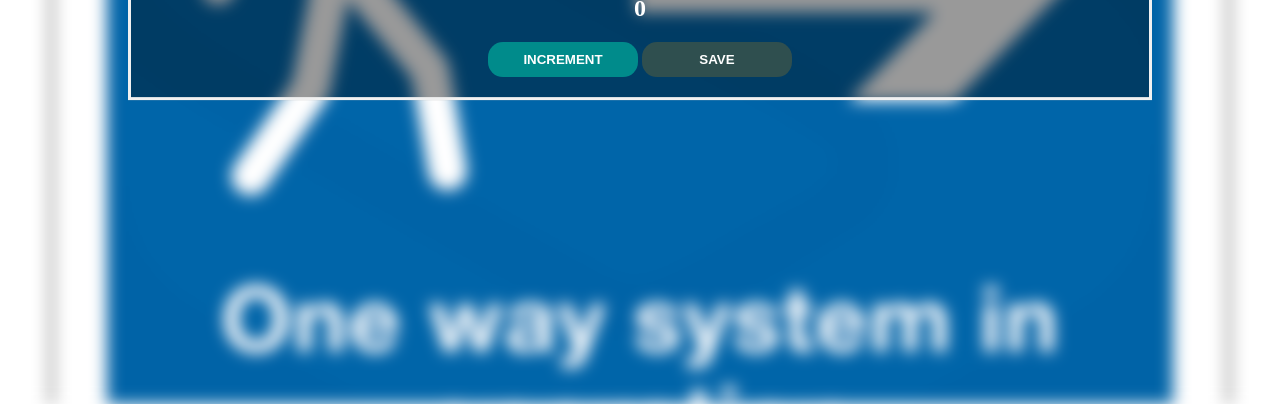
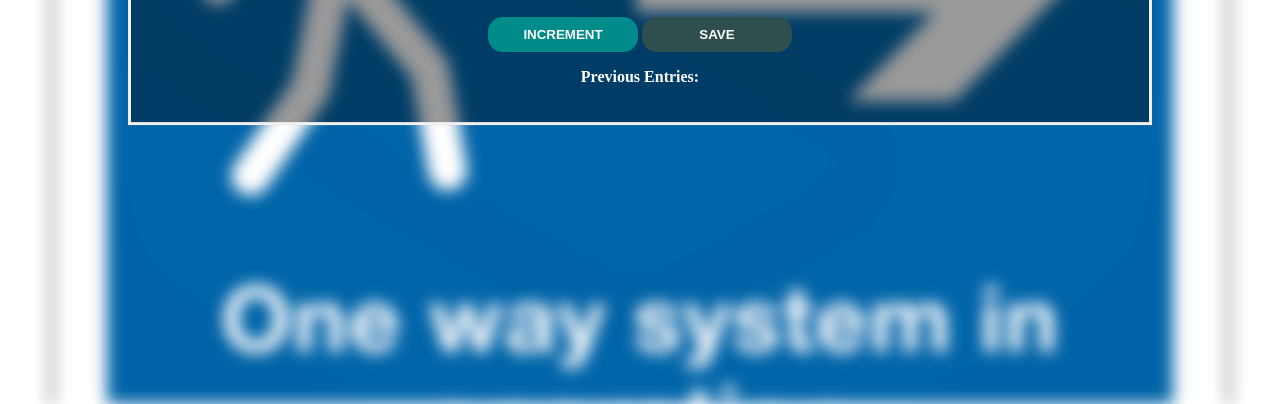
Before and after one commit to Goitse-Hub/EntryCounter, a plain HTML site: page index.html in a window 1280 px wide. Shown: the part 404-808 px from the top of the page. Drawn offline with Linux system fonts and the light colour scheme.

Commit message:
Update index.html

```diff
--- a/index.html
+++ b/index.html
@@ -15,6 +15,7 @@
         <h2 id="count">0</h2>
         <button id="increment-btn" onclick="increment()">INCREMENT</button>
         <button id="save-btn" onclick="save()">SAVE</button>
+        <p id="entries-el">Previous Entries: </p>
     </div>
 
 
```
